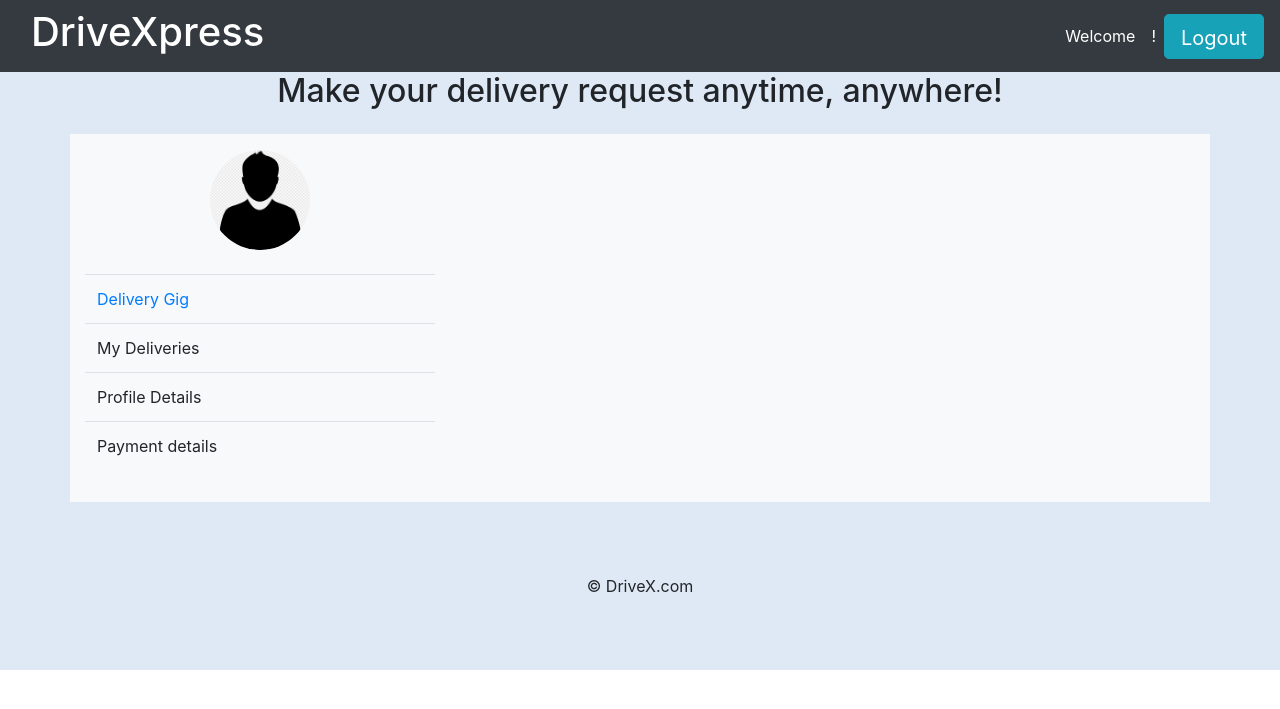
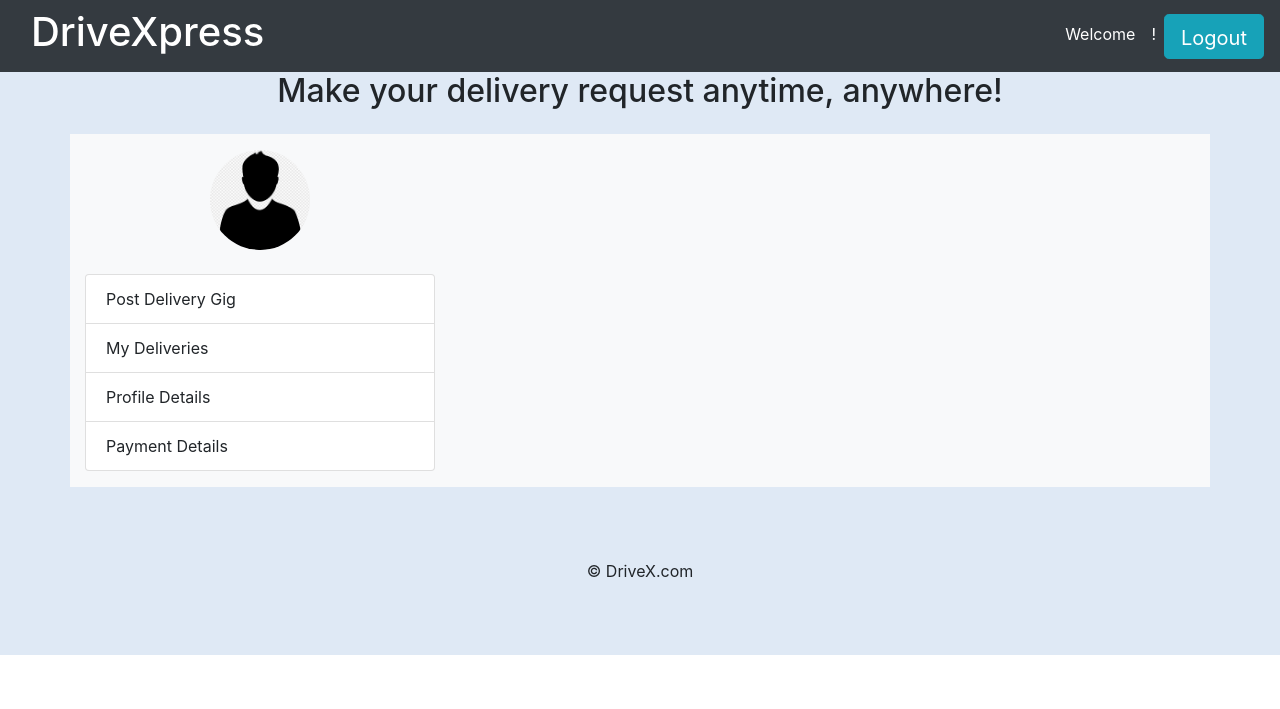
Before and after one commit to VictorOdongo/Project-Logistics, a Django app: page /sendgig in a window 1280 px wide. Shown: the top 709 px of the page. Run offline with Django 4.2, Linux system fonts and the light colour scheme; parts of the project's set-up code (start-up, migrations or seed data) failed here and were passed over.

Commit message:
dashboard

```diff
--- a/user/templates/customer/sendgig.html
+++ b/user/templates/customer/sendgig.html
@@ -1,4 +1,4 @@
-{% load static %} {% block content %}
+{% load static %}
 <!DOCTYPE html>
 <html lang="en">
   <head>
@@ -11,11 +11,6 @@
       href="https://cdn.jsdelivr.net/npm/bootstrap@4.6.2/dist/css/bootstrap.min.css"
       integrity="sha384-xOolHFLEh07PJGoPkLv1IbcEPTNtaed2xpHsD9ESMhqIYd0nLMwNLD69Npy4HI+N"
       crossorigin="anonymous"
-    />
-    <link
-      rel="stylesheet"
-      href="{% static '/user/getstarted.css' %}"
-      type="text/css"
     />
   </head>
   <body>
@@ -64,22 +59,12 @@
               <h4>{{ request.user.get_full_name }}</h4>
               <p class="text-secondary">{{ request.user.email }}</p>
             </div>
-            <table class="table">
-              <tbody>
-                <tr>
-                  <td class="table text-white"><a href=""> Delivery Gig</a></td>
-                </tr>
-                <tr>
-                  <td>My Deliveries</td>
-                </tr>
-                <tr>
-                  <td>Profile Details</td>
-                </tr>
-                <tr>
-                  <td>Payment details</td>
-                </tr>
-              </tbody>
-            </table>
+            <ul class="list-group">
+              <li class="list-group-item">Post Delivery Gig</li>
+              <li class="list-group-item">My Deliveries</li>
+              <li class="list-group-item">Profile Details</li>
+              <li class="list-group-item">Payment Details</li>
+            </ul>
           </div>
           <div class="col-lg-8">{% block main %} {% endblock %}</div>
         </div>
@@ -100,4 +85,3 @@
     ></script>
   </body>
 </html>
-{% endblock %}
```
